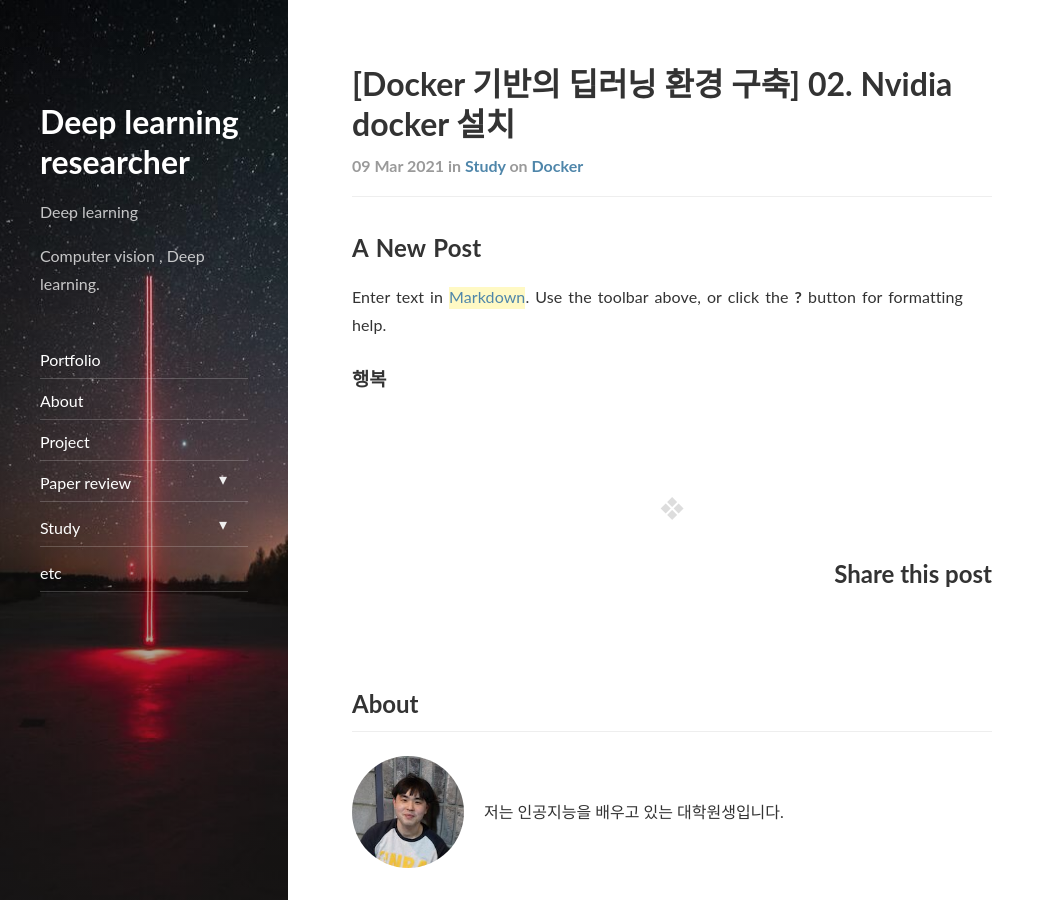
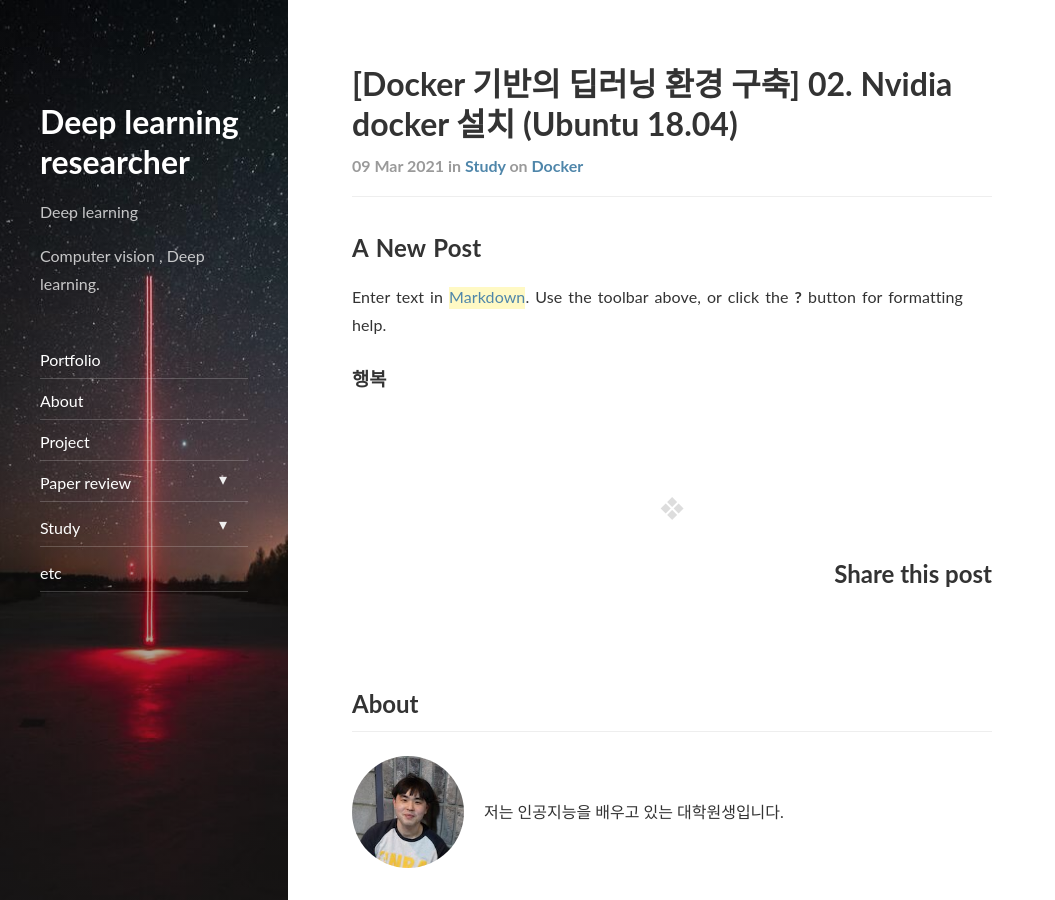
Before and after one commit to sangwon1338/sangwon1338.github.io, a Jekyll site: the page built from _posts/study/2021-03-09-install-nvidia-docker.md, in a window 1280 px wide and 900 px high. Shown: the whole window, without its empty margins (0-1055 px from the left). Built offline with Jekyll 4.4.1, drawn with Linux system fonts in a browser that asks for light colours; nearby versions of some CDN libraries.

Commit message:
Update 2021-03-09-install-nvidia-docker.md

```diff
--- a/_posts/study/2021-03-09-install-nvidia-docker.md
+++ b/_posts/study/2021-03-09-install-nvidia-docker.md
@@ -1,6 +1,6 @@
 ---
 layout: post
-title: '[Docker 기반의 딥러닝 환경 구축] 02. Nvidia docker 설치'
+title: '[Docker 기반의 딥러닝 환경 구축] 02. Nvidia docker 설치 (Ubuntu 18.04)'
 subtitle: 설치
 date: '2021-03-09 21:51:51 +0900'
 categories: study
```
